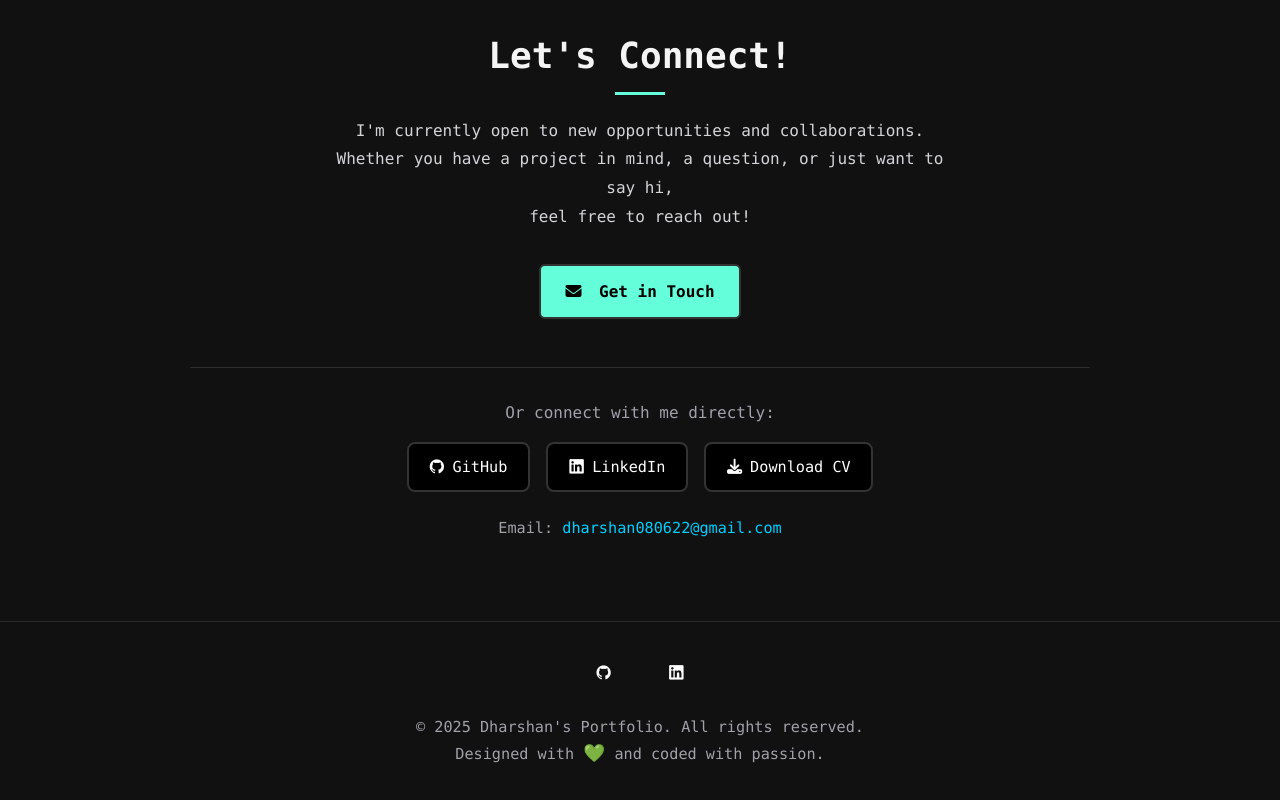
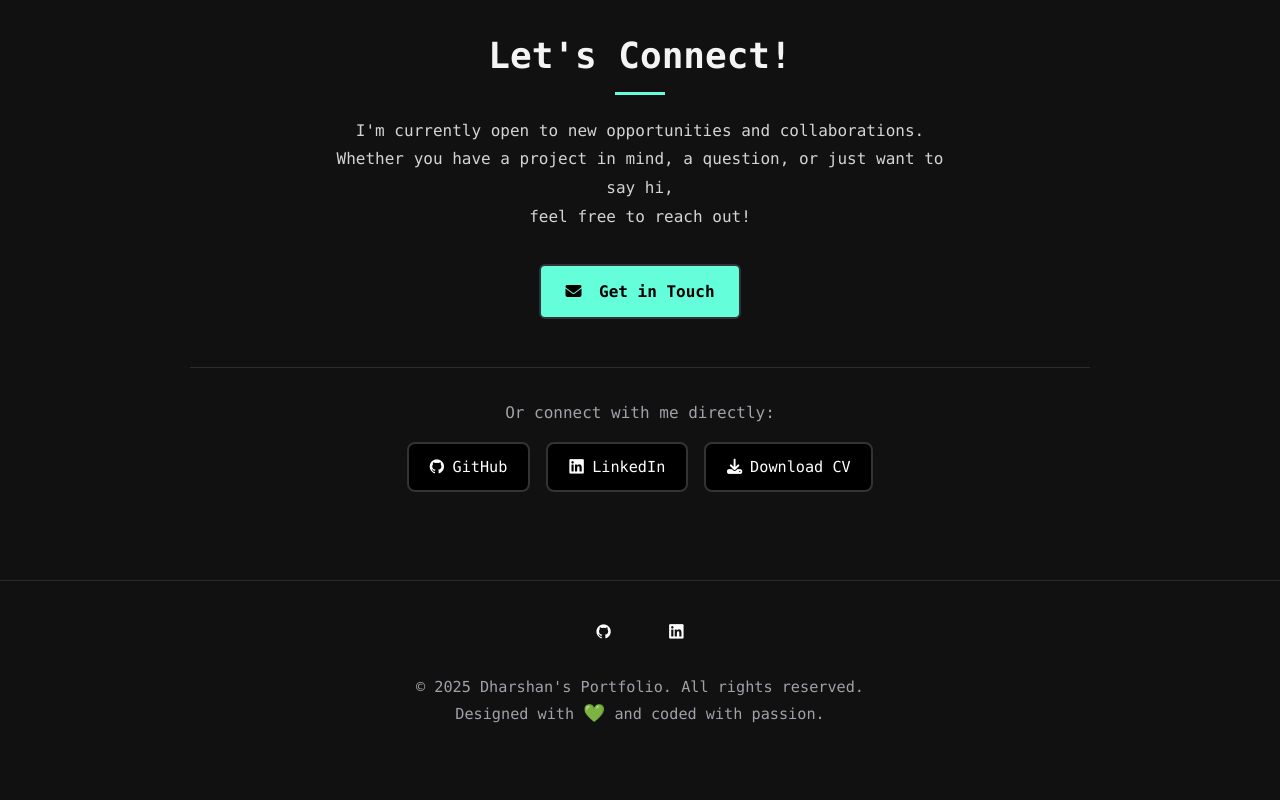
Before and after one commit to Dharshan2208/Portfolio, a plain HTML site: page index.html in a window 1280 px wide. Shown: the part 3341-4141 px from the top of the page. After the commit the page ends 4100 px from the top, so only its background shows below. Drawn offline with nearby package versions, Linux system fonts and the light colour scheme.

Commit message:
email hidden

```diff
--- a/index.html
+++ b/index.html
@@ -365,12 +365,6 @@
                 <i class="fas fa-download"></i> Download CV
               </a>
             </div>
-            <p class="email-link">
-              Email:
-              <a href="mailto:dharshan080622@gmail.com"
-                >dharshan080622@gmail.com</a
-              >
-            </p>
           </div>
         </div>
       </section>
@@ -385,7 +379,7 @@
           <h3>Send me a message</h3>
           <form
           id="contactForm"
-          action="https://formsubmit.co/dharshan080622@gmail.com"
+          action="https://formsubmit.co/d0c001615bc1f3f217ebeb458fb4f604"
           method="POST"
           novalidate
         >
--- a/styles.css
+++ b/styles.css
@@ -790,21 +790,6 @@ section {
     border-color: var(--primary-color);
 }
 
-.email-link {
-    font-size: 0.95rem;
-    color: var(--text-secondary);
-}
-
-.email-link a {
-    color: #00cfff;
-    font-weight: 500;
-    text-decoration: none;
-}
-
-.email-link a:hover {
-    color: var(--primary-hover);
-}
-
 /* Form Message */
 .form-group {
     margin-bottom: 1.5rem;
```
